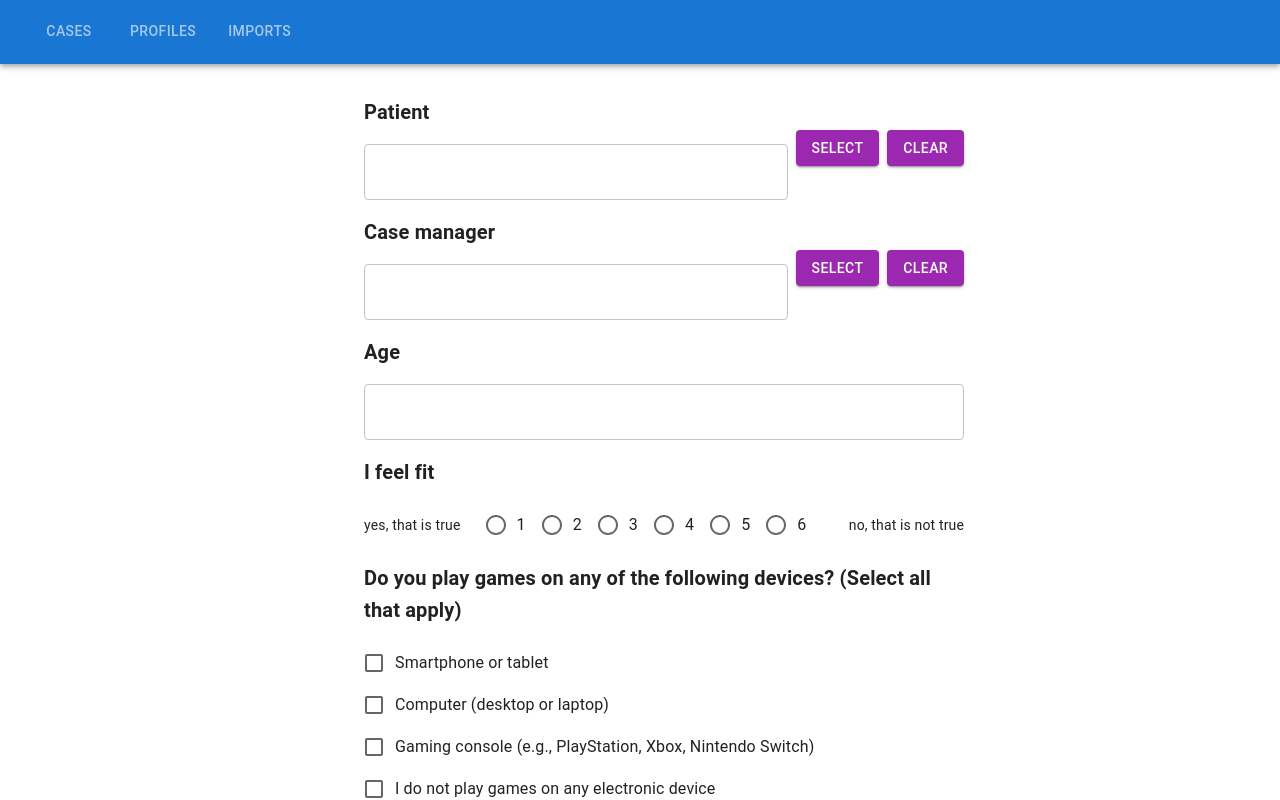
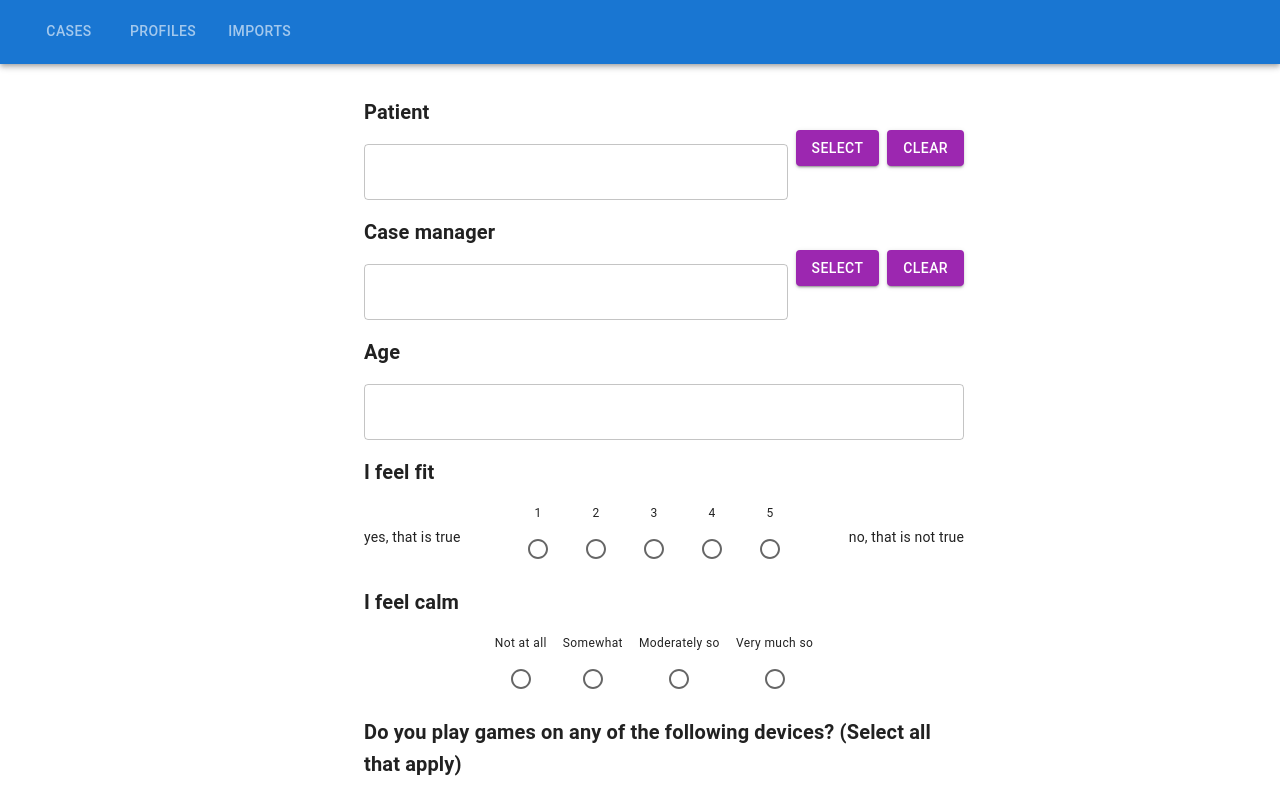
Before and after one commit to pdfusion/PDFusion_UI, a React (Vite) app: page /questionnaire in a window 1280 px wide. Shown: the top 800 px of the page. Built offline with nearby package versions, Linux system fonts and the light colour scheme.

Commit message:
Update PDRadioScale component to display options dynamically (#13)
* Update PDRadioScale to allow for captions above each option

* Add props to PDRadioScale to make selection dynamic

* Fix build errors

---------

Co-authored-by: srahavi <srahavi@huronconsultinggroup.com>

```diff
--- a/src/components/widgets/PDRadioScale.tsx
+++ b/src/components/widgets/PDRadioScale.tsx
@@ -2,9 +2,7 @@ import React, { type JSX } from 'react';
 import {
     Box,
     FormControl,
-    FormControlLabel,
     Radio,
-    RadioGroup,
     Typography
 } from '@mui/material';
 
@@ -36,18 +34,23 @@ export interface IPDRadioScale {
     /**
      * State function to set formData.
     */
-    setFormData?: React.Dispatch<React.SetStateAction<any>>
+    setFormData?: React.Dispatch<React.SetStateAction<any>>,
+    /**
+     * An array of string labels for each radio option.
+    */
+    optionLabels?: string[],
 }
 
 const PDRadioScale = ({
     name,
     caption,
-    rightEndLabel="no, that is not true",
-    lefttEndLabel="yes, that is true",
+    rightEndLabel,
+    lefttEndLabel,
     value,
     formData,
-    setFormData=() => {}
-}:IPDRadioScale): JSX.Element => {
+    setFormData = () => {},
+    optionLabels
+}: IPDRadioScale): JSX.Element => {
     const handleChange = (field: keyof typeof formData) => (
         event: React.ChangeEvent<HTMLInputElement>
     ) => {
@@ -57,24 +60,23 @@ const PDRadioScale = ({
     return (
         <>
             <Typography variant="h6" sx={{ fontWeight: 'bold' }}>{caption}</Typography>
-        <FormControl component="fieldset">
-        <Box sx={{ display: 'flex', alignItems: 'center', justifyContent: 'space-between' }}>
+            <FormControl component="fieldset" fullWidth>
+                <Box sx={{ display: 'flex', alignItems: 'center', justifyContent: 'space-between', flexWrap: 'nowrap' }}>
                     <Typography variant="body2" sx={{ minWidth: 120 }}>{lefttEndLabel}</Typography>
-            <RadioGroup
-                row
-                value={value}
+                    <Box sx={{ display: 'flex', flexDirection: 'row', justifyContent: 'center', flexGrow: 1 }}>
+                        {(optionLabels || []).map((val) => (
+                            <Box key={val} sx={{ display: 'flex', flexDirection: 'column', alignItems: 'center', mx: 1 }}>
+                                <Typography variant="caption" sx={{ mb: 0.5 }}>
+                                    {val}
+                                </Typography>
+                                <Radio
+                                    value={val.toString()}
+                                    checked={value === val.toString()}
                                     onChange={handleChange(name)}
-                sx={{ flexGrow: 1, justifyContent: 'center' }}
-            >
-            {[1, 2, 3, 4, 5, 6].map((value) => (
-                <FormControlLabel
-                    key={value}
-                    value={value.toString()}
-                    control={<Radio />}
-                    label={value.toString()}
                                 />
+                            </Box>
                         ))}
-            </RadioGroup>
+                    </Box>
                     <Typography variant="body2" sx={{ minWidth: 140, textAlign: 'right' }}>
                         {rightEndLabel}
                     </Typography>
--- a/src/contexts/CasesDataContext.tsx
+++ b/src/contexts/CasesDataContext.tsx
@@ -26,6 +26,7 @@ export const defaultCaseData: CaseDataType = {
         name: '',
         age: '',
         feelsFit: '',
+        feelsCalm: '',
         gameDevices: []
     }
 };
--- a/src/data/casesSeed.ts
+++ b/src/data/casesSeed.ts
@@ -11,6 +11,7 @@ export const casesSeed: CaseDataType[] = [
             name: 'Alice Wonder',
             age: '30',
             feelsFit: '5',
+            feelsCalm: "2",
             gameDevices: ['gameDeviceComputer', 'gameDeviceConsole']
         }
     },
@@ -24,6 +25,7 @@ export const casesSeed: CaseDataType[] = [
             name: "Jasmine Patel",
             age: "25",
             feelsFit: "2",
+            feelsCalm: "3",
             gameDevices: [
                 "gameDeviceComputer"
             ],
@@ -43,6 +45,7 @@ export const casesSeed: CaseDataType[] = [
             name: "Darius Kim",
             age: "60",
             feelsFit: "3",
+            feelsCalm: "1",
             gameDevices: [
                 "gameDeviceDoNotPlay"
             ],
--- a/src/pages/IQuestionnaire.tsx
+++ b/src/pages/IQuestionnaire.tsx
@@ -9,5 +9,6 @@ export interface IQuestionnaireFormData {
     name: string,
     age: string,
     feelsFit: string,
+    feelsCalm: string,
     gameDevices: string[]
 };
--- a/src/pages/Questionnaire.tsx
+++ b/src/pages/Questionnaire.tsx
@@ -100,6 +100,16 @@ const Questionnaire = ({  }:IQuestionnaire): JSX.Element => {
         name={"feelsFit"}
         caption={"I feel fit"}
         value={formData.feelsFit}
+        rightEndLabel={"no, that is not true"}
+        lefttEndLabel={"yes, that is true"}
+        optionLabels={["1", "2", "3", "4", "5"]}
+      />
+
+      <PDRadioScale
+        name={"feelsCalm"}
+        caption={"I feel calm"}
+        value={formData.feelsCalm}
+        optionLabels={["Not at all", "Somewhat", "Moderately so", "Very much so"]}
       />
 
       <PDCheckboxGroup
```
Lines whose indentation alone changed are shown as unchanged.
